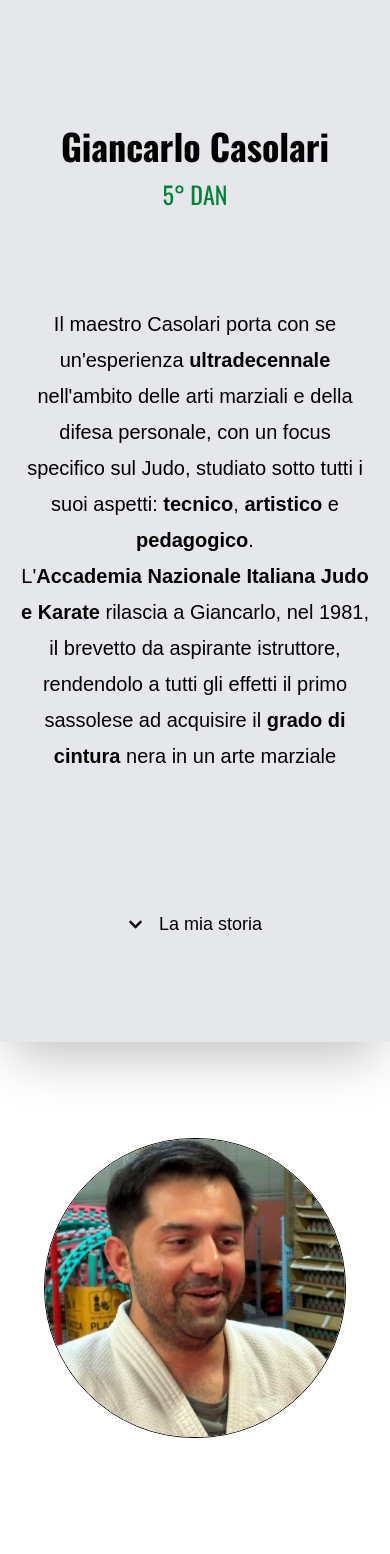
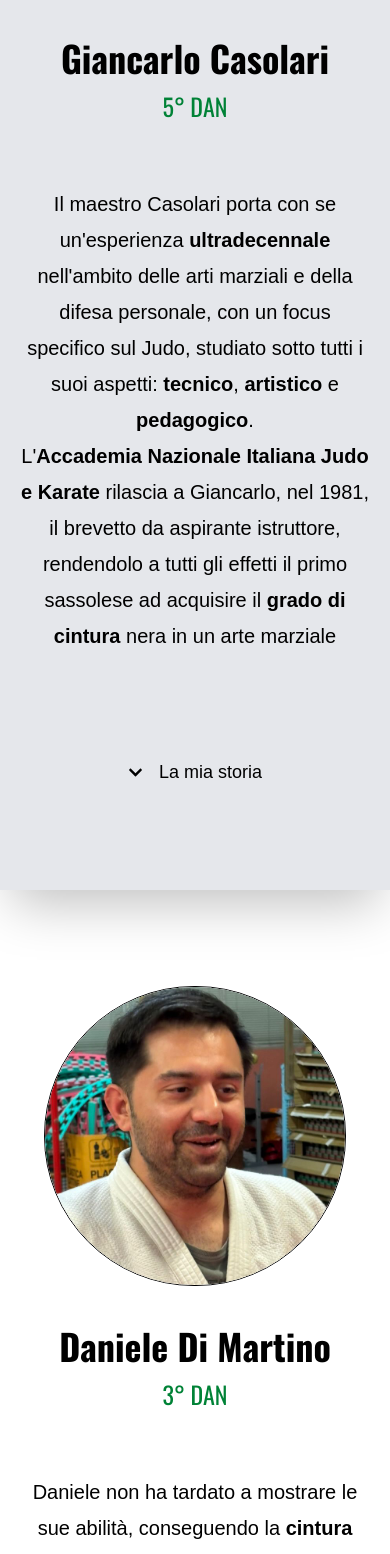
Before and after one commit to DaveBalda/judosassuolo, a React (Vite) app: page /maestri in a window 390 px wide. Shown: the part 421-1975 px from the top of the page. Built offline with nearby package versions, Linux system fonts and the light colour scheme; a web font is replaced by a local one.

Commit message:
More minor responsive fixes

```diff
--- a/src/pages/Contatti/Contatti.css
+++ b/src/pages/Contatti/Contatti.css
@@ -1,7 +1,10 @@
 @import "tailwindcss";
 
 .contatti-lower {
-  @media (width < 1200px) {
+  @media (width < 500px) {
+    @apply flex flex-col gap-10 px-2;
+  }
+  @media (width >= 500px) {
     @apply flex flex-col gap-10 px-10;
   }
   @media (width >= 1200px) {
@@ -12,7 +15,7 @@
 .contatti-upper {
   @apply px-32;
   @media (width < 740px) {
-    @apply px-10;
+    @apply px-10 gap-20;
   }
 }
 
--- a/src/pages/Contatti/Contatti.tsx
+++ b/src/pages/Contatti/Contatti.tsx
@@ -82,7 +82,7 @@ function Contatti() {
             </div>
           </div>
         </div>
-        <div className="h-fit flex flex-col gap-24 items-center py-24">
+        <div className="h-fit flex flex-col gap-24 items-center py-20">
           <div className="contatti-lower items-center font-gidole w-full">
             <form className="contatti-form flex flex-col gap-5 items-center bg-emerald-600/70 w-full rounded-2xl border-2 text-lg">
               <div className="flex flex-col gap-2 w-full">
--- a/src/pages/Home/Home.css
+++ b/src/pages/Home/Home.css
@@ -66,7 +66,7 @@
 
 .home-wrapper {
   @media (width < 375px) {
-    @apply w-[250px] flex overflow-hidden rounded-2xl justify-center;
+    @apply w-full flex overflow-hidden rounded-2xl justify-center;
   }
   @media (width >= 375px) {
     @apply w-[350px] flex overflow-hidden rounded-2xl justify-center;
@@ -89,7 +89,7 @@
 
 .home-wrapper img {
   @media (width < 375px) {
-    @apply w-[250px] flex overflow-hidden rounded-2xl justify-center;
+    @apply w-full flex overflow-hidden rounded-2xl justify-center;
   }
   @media (width >= 375px) {
     @apply w-[350px];
--- a/src/pages/Maestri/Maestri.css
+++ b/src/pages/Maestri/Maestri.css
@@ -2,7 +2,7 @@
 
 .maestri-row-regular {
   @media (width < 550px) {
-    @apply px-5 flex flex-col gap-32;
+    @apply px-5 flex flex-col gap-10;
   }
   @media (width >= 550px) {
     @apply px-20 flex flex-col gap-32;
@@ -35,7 +35,7 @@
 
 .maestri-row-reversed {
   @media (width < 550px) {
-    @apply px-5 flex flex-col gap-32;
+    @apply px-5 flex flex-col gap-10;
   }
   @media (width >= 550px) {
     @apply px-20 flex flex-col gap-32;
@@ -85,7 +85,7 @@
 }
 
 .maestri-moreinfo {
-  @apply px-10;
+  @apply px-6;
   @media (width >= 700px) {
     @apply px-32;
   }
--- a/src/pages/Maestri/Maestri.tsx
+++ b/src/pages/Maestri/Maestri.tsx
@@ -6,7 +6,7 @@ function Maestri() {
   return (
     <PageLayout title="Maestri">
       <div className="flex flex-col">
-        <div className="flex flex-col gap-32 py-24 bg-gray-200 shadow-2xl">
+        <div className="flex flex-col gap-24 py-24 bg-gray-200 shadow-2xl">
           <div className="h-fit maestri-row-regular items-center justify-center">
             <div className="maestri-wrapper">
               <img
@@ -15,7 +15,7 @@ function Maestri() {
                 className="maestri-image"
               />
             </div>
-            <div className="flex flex-col items-center justify-center gap-24 lg:px-20">
+            <div className="flex flex-col items-center justify-center gap-16 lg:px-20">
               <div className="flex flex-col items-center gap-3">
                 <h1 className="font-bold font-oswald">Giancarlo Casolari</h1>
                 <h3 className="font-oswald text-green-700">5° DAN</h3>
@@ -130,7 +130,7 @@ function Maestri() {
             </div>
           </MoreInfo>
         </div>
-        <div className="flex flex-col gap-32 py-24">
+        <div className="flex flex-col gap-24 py-24">
           <div className="h-fit maestri-row-reversed flex flex-row-reverse gap-32 items-center justify-center">
             <div className="maestri-wrapper">
               <img
@@ -140,7 +140,7 @@ function Maestri() {
                 className="maestri-image"
               />
             </div>
-            <div className="flex flex-col items-center justify-center gap-24 lg:px-20">
+            <div className="flex flex-col items-center justify-center gap-16 lg:px-20">
               <div className="flex flex-col items-center gap-3">
                 <h1 className="font-bold font-oswald">Daniele Di Martino</h1>
                 <h3 className="font-oswald text-green-700">3° DAN</h3>
--- a/src/pages/Maestri/MoreInfo.tsx
+++ b/src/pages/Maestri/MoreInfo.tsx
@@ -20,7 +20,7 @@ function MoreInfo({ children }: MoreInfoProps) {
         <p className="font-gidole text-lg">La mia storia</p>
       </button>
       <div
-        className={`border-l border-r rounded-sm border-gray-600 w-3/4 ${
+        className={`border-l border-r rounded-sm border-gray-600 w-5/6 ${
           open ? "block" : "hidden"
         } `}
       >
```
